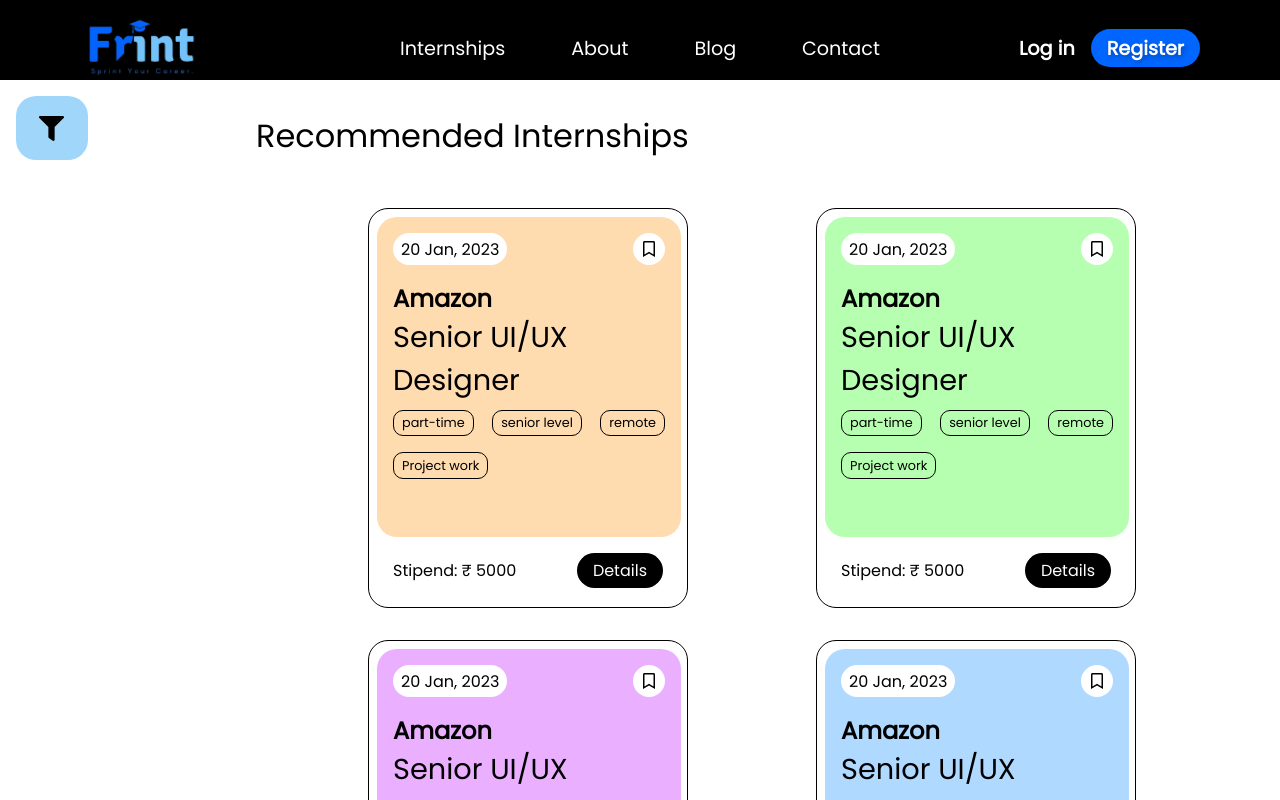
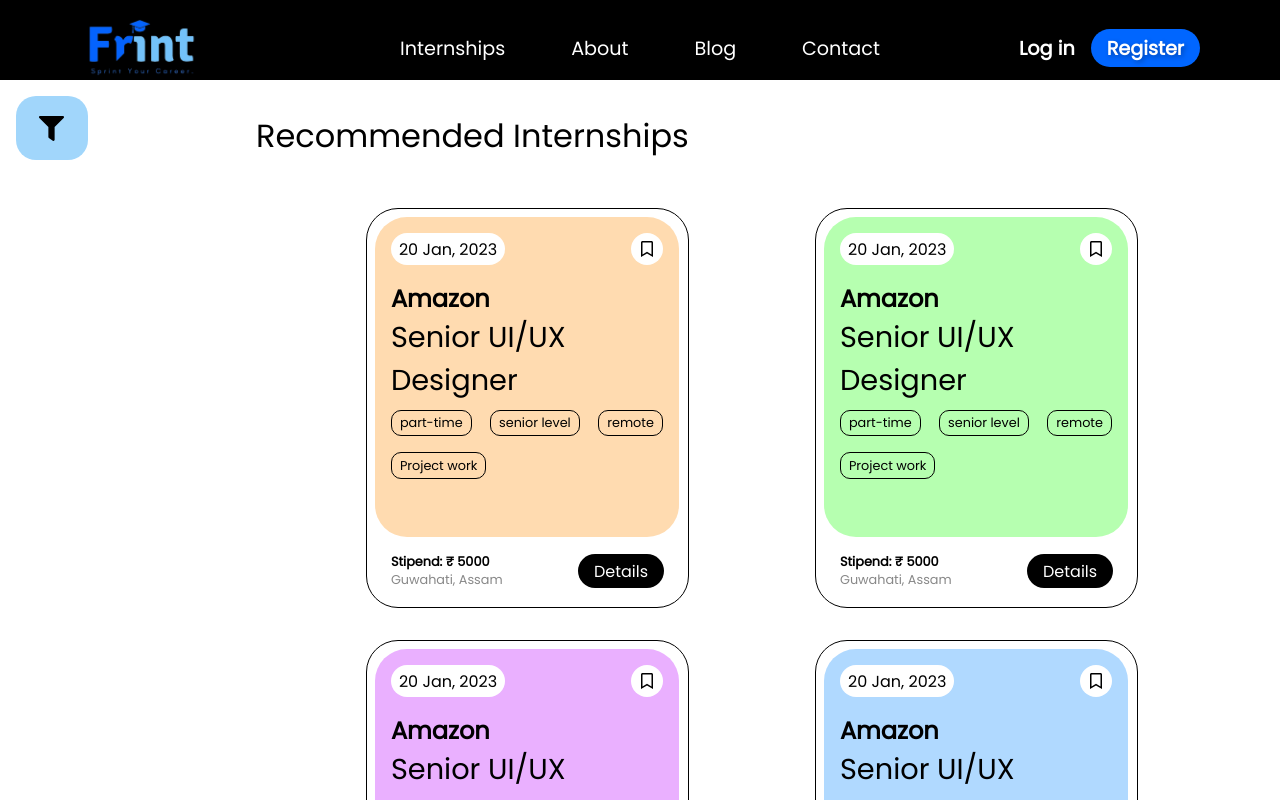
Before and after one commit to frint-in/Landing-Page, a React (Vite) app: page /internship in a window 1280 px wide. Shown: the top 800 px of the page. Built offline with nearby package versions, Linux system fonts and the light colour scheme.

Commit message:
internship page updated

```diff
--- a/src/components/data/Data.jsx
+++ b/src/components/data/Data.jsx
@@ -7,6 +7,7 @@
       title: "UI/UX Designer",
       stipend: "5000",
       link: "/internship",
+      location: "Guwahati, Assam",
       tag: ["part-time", "senior level", "remote", "Project work"],
     },
     {
@@ -16,6 +17,7 @@
       title: "UI/UX Designer",
       stipend: "5000",
       link: "/internship",
+      location: "Guwahati, Assam",
       tag: ["part-time", "senior level", "remote", "Project work"],
     },
     {
@@ -25,6 +27,7 @@
       title: "UI/UX Designer",
       stipend: "5000",
       link: "/internship",
+      location: "Guwahati, Assam",
       tag: ["part-time", "senior level", "remote", "Project work"],
     },
     {
@@ -34,6 +37,7 @@
       title: "UI/UX Designer",
       stipend: "5000",
       link: "/internship",
+      location: "Guwahati, Assam",
       tag: ["part-time", "senior level", "remote", "Project work"],
     },
     {
@@ -43,6 +47,7 @@
       title: "UI/UX Designer",
       stipend: "5000",
       link: "/internship",
+      location: "Guwahati, Assam",
       tag: ["part-time", "senior level", "remote", "Project work"],
     },
     {
@@ -52,6 +57,7 @@
       title: "UI/UX Designer",
       stipend: "5000",
       link: "/internship",
+      location: "Guwahati, Assam",
       tag: ["part-time", "senior level", "remote", "Project work"],
     },
     {
@@ -61,6 +67,7 @@
       title: "UI/UX Designer",
       stipend: "5000",
       link: "/internship",
+      location: "Guwahati, Assam",
       tag: ["part-time", "senior level", "remote", "Project work"],
     },
 
--- a/src/components/internship-card/Card.jsx
+++ b/src/components/internship-card/Card.jsx
@@ -19,18 +19,23 @@
             {props.level} {props.title}
           </div>
           <div className="tag">
-            {props.tag && props.tag.map((tagItem, index) => (
-              <div key={index} className="tag-items">
-                {tagItem}
-              </div>
-            ))}
+            {props.tag &&
+              props.tag.map((tagItem, index) => (
+                <div key={index} className="tag-items">
+                  {tagItem}
+                </div>
+              ))}
           </div>
         </div>
         <div className="bottom">
           <div className="stipend">
-            Stipend: ₹ {props.stipend}
+            <b>Stipend: ₹ {props.stipend} </b>
+            <br />
+            <p>{props.location}</p>
           </div>
-          <Link className="button" to={props.link}>Details</Link>
+          <Link className="button" to={props.link}>
+            Details
+          </Link>
         </div>
       </Link>
     </div>
--- a/src/components/internship-card/card.scss
+++ b/src/components/internship-card/card.scss
@@ -1,9 +1,9 @@
 .Card {
   display: block;
   height: 25rem;
-  border: 1px solid black;
-  width: 20rem;
-  border-radius: 20px;
+  border: 0.1rem solid black;
+  width: 20.2rem;
+  border-radius: 2rem;
   padding: 0.5rem;
   margin: 1rem;
   @media (max-width:450px) {
@@ -15,7 +15,7 @@
     .topbox {
       width: 19rem;
       height: 20rem;
-      border-radius: 20px;
+      border-radius: 2rem;
       padding: 1rem;
       .top {
         display: flex;
@@ -64,7 +64,10 @@
       align-items: center;
       margin: 1rem;
       .stipend {
-        font-size: 1rem;
+        font-size: 0.8rem;
+        p {
+          color: #888;
+        }
       }
       .button {
         all: unset;
--- a/src/pages/internship/Internship.jsx
+++ b/src/pages/internship/Internship.jsx
@@ -35,6 +35,7 @@
               tag={int.tag}
               stipend={int.stipend}
               link={int.link}
+              location={int.location}
               color={colors[index % colors.length]}
             />
           ))}
```
